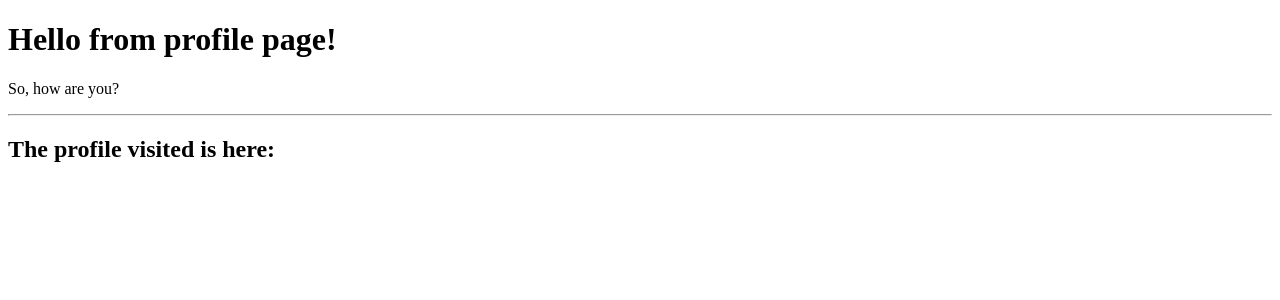
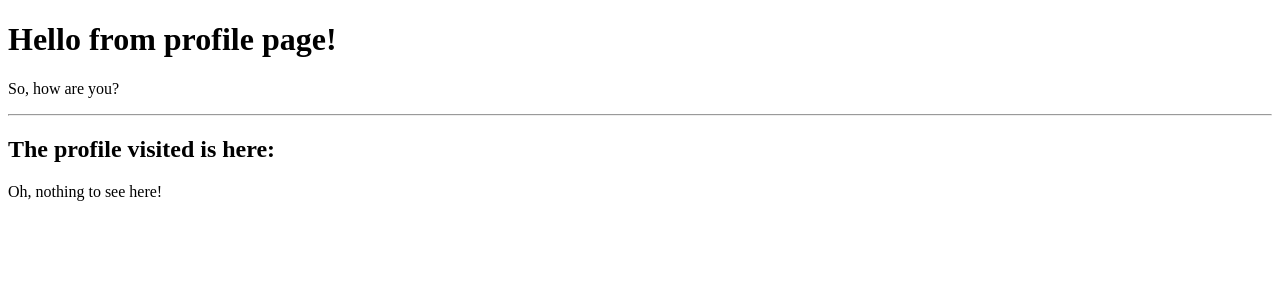
Before and after one commit to Bateeters/RouterPracticeApp, a React (Vite) app in the folder react-template/: page /profile in a window 1280 px wide. Shown: the top 300 px of the page. Built offline with nearby package versions, Linux system fonts and the light colour scheme.

Commit message:
Added DefaultProfile

```diff
--- /dev/null
+++ b/react-template/src/components/DefaultProfile.jsx
@@ -0,0 +1,5 @@
+const DefaultProfile = () => {
+    return <p>Oh, nothing to see here!</p>;
+};
+
+export default DefaultProfile;
--- a/react-template/src/main.jsx
+++ b/react-template/src/main.jsx
@@ -5,6 +5,7 @@
 import Profile from "./components/Profile";
 import Popeye from "./components/Popeye";
 import Spinach from "./components/Spinach";
+import DefaultProfile from "./components/DefaultProfile";
 
 const router = createBrowserRouter([
   {
@@ -15,6 +16,7 @@
     path: "profile",
     element: <Profile />,
     children: [
+      { index: true, element: <DefaultProfile /> },
       { path: "spinach", element: <Spinach /> },
       { path: "popeye", element: <Popeye /> },
     ]
```
